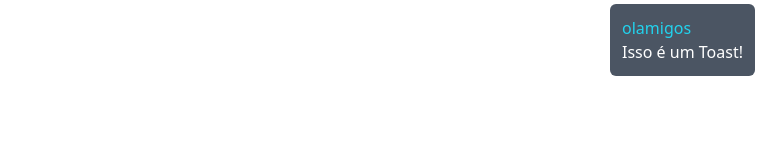
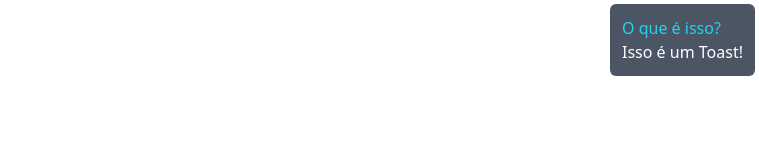
Before and after one commit to StructCE/our-react-components, a React (Vite) app: page / in a window 1280 px wide. Both pictures are taken after a click on the button "Click me UwU". Shown: the top 160 px of the page, without its empty margins (521-1280 px from the left). Built offline with nearby package versions, Linux system fonts and the light colour scheme.

Commit message:
Toast1.0 pronta :rocket:

```diff
--- a/src/components/Toast/examples/example.tsx
+++ b/src/components/Toast/examples/example.tsx
@@ -3,9 +3,11 @@ import Toast from "../index";
 
 const ExampleToast: React.FC = () => {
   const [toastMessage, setToastMessage] = useState("");
+  const [toastTitle, setToastTitle] = useState("");
   const [showToast, setShowToast] = useState(false);
 
-  const mostraToast = (message: string) => {
+  const mostraToast = (title: string, message: string) => {
+    setToastTitle(title);
     setToastMessage(message);
     setShowToast(true);
   };
@@ -19,13 +21,14 @@ const ExampleToast: React.FC = () => {
       {/* Botão para exibir o Toast */}
       <button
         className="fixed top-1/2 left-1/2 transform -translate-x-1/2 bg-rose-500 rounded-full p-2"
-        onClick={() => mostraToast("Isso é um Toast!")}
+        onClick={() => mostraToast("O que é isso?", "Isso é um Toast!")}
       >
         Click me UwU
       </button>
 
       {/* Renderize o Toast condicionalmente com base no estado showToast */}
       <Toast
+        title={toastTitle}
         message={toastMessage}
         show={showToast}
         position="topr"
--- a/src/components/Toast/index.tsx
+++ b/src/components/Toast/index.tsx
@@ -1,32 +1,25 @@
-// Cor do component, título e texto do campo
-// Extra: posição
-
-// EMBAIXO : bottom-1 left-1/2 transform -translate-x-1/2
-// TOPO    : top-1 left-1/2 transform -translate-x-1/2
-// SUP ESQ : top-0 left-0
-// SUP DIR : top-0 right-0
-// INF ESQ : bottom-0 left-0
-// INF DIR : bottom-0 right-0
+// Cor do component, {FEITO título} e {FEITO texto do campo}
+// Extras:
+// FEITO Posição
+// Botão de dispensar a toast
 
 import React, { useEffect } from "react";
 
-// type Position = {
-//   top: "bottom-1 left-1/2 transform -translate-x-1/2";
-//   bottom: "top-1 left-1/2 transform -translate-x-1/2";
-//   topl: "top-0 left-0";
-//   topr: "top-0 right-0";
-//   botl: "bottom-0 left-0";
-//   botr: "bottom-0 right-0";
-// };
-
 interface ToastProps {
+  title: string;
   message: string;
   show: boolean;
   position: "top" | "bottom" | "topr" | "topl" | "botr" | "botl";
   onClose: () => void;
 }
 
-const Toast: React.FC<ToastProps> = ({ message, show, position, onClose }) => {
+const Toast: React.FC<ToastProps> = ({
+  title,
+  message,
+  show,
+  position,
+  onClose,
+}) => {
   useEffect(() => {
     if (show) {
       const timeoutId = setTimeout(onClose, 3000); // Feche o Toast após 3 segundos (3000 ms)
@@ -61,7 +54,7 @@ const Toast: React.FC<ToastProps> = ({ message, show, position, onClose }) => {
         show ? "opacity-100" : "opacity-0 pointer-events-none"
       }`}
     >
-      <h2 className="text-cyan-400">olamigos</h2>
+      <h2 className="text-cyan-400"> {title} </h2>
       {message}
     </div>
   );
```
